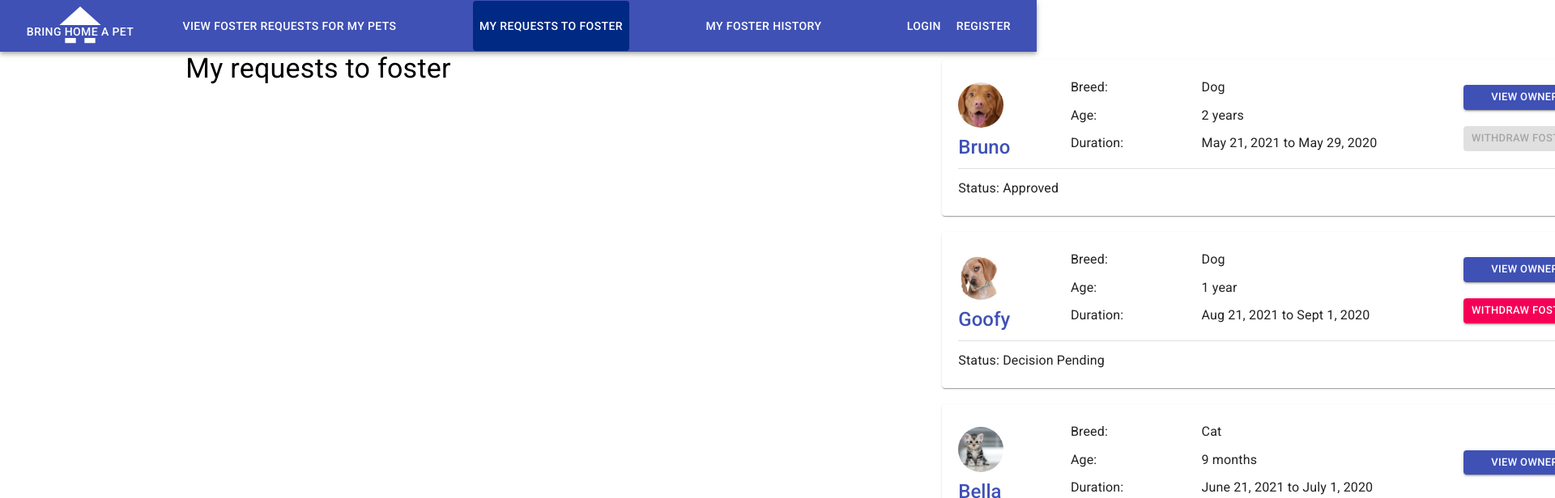
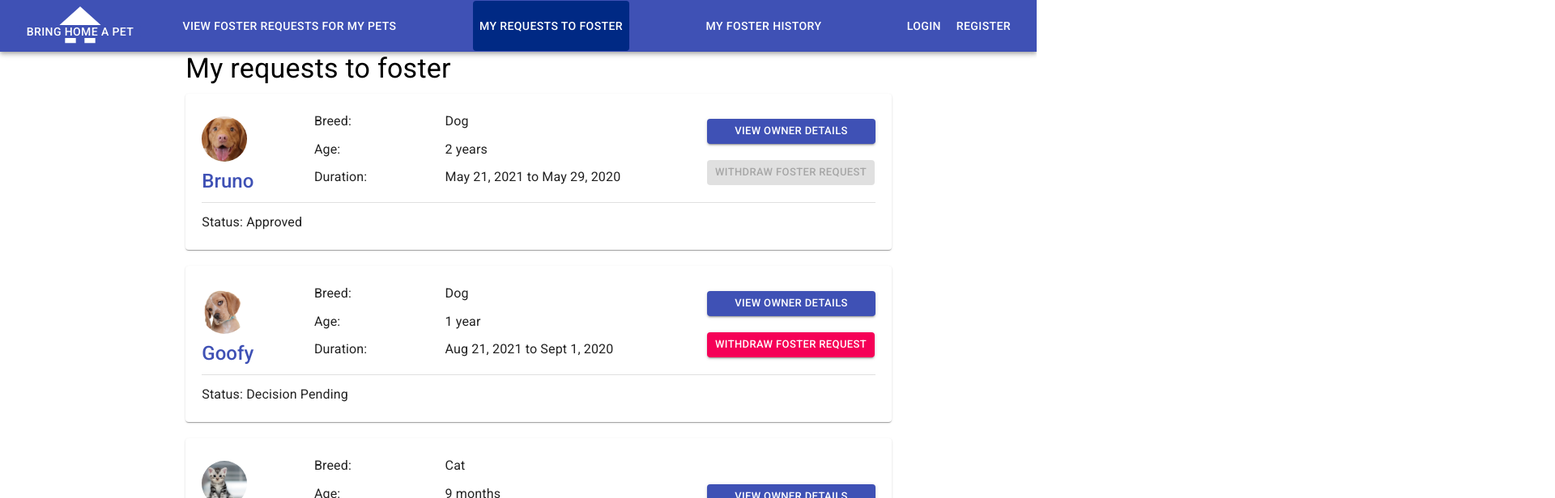
Before and after one commit to vasisht54/Pet-Foster-Frontend, a React (Create React App) app: page /ViewFosterRequest in a window 1280 px wide. Shown: the top 616 px of the page at 81% size, 1920 px wide, since content can reach past the window. Built offline with nearby package versions, Linux system fonts and the light colour scheme.

Commit message:
Made a new header component

```diff
--- a/src/FosterHistory/index.js
+++ b/src/FosterHistory/index.js
@@ -13,11 +13,12 @@ import {
 } from "@material-ui/core";
 import ImageAvatar from "./ImageAvatar";
 import { useHistory } from "react-router";
+import Header from '../components/Header';
 
 const useStyles = makeStyles(theme => ({
   paper: {
     width: "90%",
-    margin: "10px",
+    margin: "10px 0 ",
     padding: "20px",
   },
 }));
@@ -36,15 +37,7 @@ const FormRow = props => {
     </Grid>
   );
 };
-const HeadingFormat = props => {
-  return (
-    <Grid container item xs={12}>
-      <Grid item>
-        <Typography variant="h4">{props.value}</Typography>
-      </Grid>
-    </Grid>
-  );
-};
+
 const DialogContent = withStyles(theme => ({
   root: {
     padding: theme.spacing(2),
@@ -95,10 +88,7 @@ const FosterHistory = () => {
       <Grid container>
         <Grid item xs={2} />
         <Grid item xs={9} container direction="column">
-          <HeadingFormat value="My foster history"></HeadingFormat>
-          {/* <Typography variant="h4" style={{ padding: "0 20px" }}>
-          My foster history
-          </Typography> */}
+          <Header value="My foster history"></Header>
           {fosterHistory.map(item => (
             <React.Fragment key={item.id}>
               <Grid container item>
--- a/src/MyFosterRequests/MyFosterRequests.js
+++ b/src/MyFosterRequests/MyFosterRequests.js
@@ -15,11 +15,12 @@ import {
 } from "@material-ui/core";
 import ImageAvatar from "../FosterHistory/ImageAvatar";
 import { useHistory } from "react-router";
+import Header from '../components/Header';
 
 const useStyles = makeStyles({
   paper: {
     width: "90%",
-    margin: "10px",
+    margin: "10px 0 ",
     padding: "20px",
   },
   withdrawBtn: {
@@ -47,16 +48,6 @@ const FormRow = props => {
       </Grid>
       <Grid item>
         <Typography variant="subtitle1">{props.value}</Typography>
-      </Grid>
-    </Grid>
-  );
-};
-
-const HeadingFormat = props => {
-  return (
-    <Grid container item xs={12}>
-      <Grid item>
-        <Typography variant="h4">{props.value}</Typography>
       </Grid>
     </Grid>
   );
@@ -121,10 +112,7 @@ const MyFosterRequests = () => {
       <Grid container>
         <Grid item xs={2} />
         <Grid item xs={9} container direction="column">
-          <HeadingFormat value="My requests to foster"></HeadingFormat>
-          {/* <Typography variant="h5" style={{ align:"center", padding: "0 20px" }}>
-
-          </Typography> */}
+          <Header value="My requests to foster"></Header>
           {pets.map(item => (
             <React.Fragment key={item.id}>
               <Grid container item>
--- a/src/PetListing/CreatePetListing.js
+++ b/src/PetListing/CreatePetListing.js
@@ -11,7 +11,7 @@ import YourInfo from "./YourInfo";
 import PetInfo from "./PetInfo";
 import Confirm from "./ConfirmListing";
 import { SuccessNotification } from "../components/Notification";
-import { Grid } from "@material-ui/core";
+import Header from '../components/Header';
 
 const useStyles = makeStyles(theme => ({
   paper: {
@@ -46,16 +46,6 @@ function getStepContent(step) {
   }
 }
 
-const HeadingFormat = props => {
-  return (
-    <Grid container item xs={12}>
-      <Grid item>
-          <Typography variant="h4">{props.value}</Typography>
-      </Grid>
-    </Grid>
-  );
-};
-
 const CreatePetListing = () => {
   const classes = useStyles();
   const [activeStep, setActiveStep] = React.useState(0);
@@ -84,10 +74,7 @@ const CreatePetListing = () => {
         message="Your pet listing has been created."
         open={openNotification}
       />
-      <HeadingFormat value="List your pet for foster care"></HeadingFormat>
-      {/* <Typography variant="h4" style={{ padding: "0 20px" }}>
-        List your pet for foster care
-      </Typography> */}
+      <Header value="List your pet for foster care"></Header>
       <div className={classes.root}>
         <Stepper activeStep={activeStep}>
           {steps.map((label, index) => {
--- a/src/PetListing/ViewFosterRequestForMyPet.js
+++ b/src/PetListing/ViewFosterRequestForMyPet.js
@@ -1,7 +1,7 @@
 import React from "react";
 import { makeStyles } from "@material-ui/core/styles";
 import Button from "@material-ui/core/Button";
-import Typography from "@material-ui/core/Typography";
+import Header from '../components/Header';
 import Grid from "@material-ui/core/Grid";
 import { Container, Link, Paper } from "@material-ui/core";
 import { useHistory } from "react-router";
@@ -22,7 +22,7 @@ const useStyles = makeStyles({
     width: drawerWidth,
   },
   paper: {
-    margin: "10px",
+    margin: "10px 0 ",
     padding: "20px",
     width: "90%",
   },
@@ -81,16 +81,6 @@ const pets = [
   },
 ];
 
-const HeadingFormat = props => {
-  return (
-    <Grid container item xs={12}>
-      <Grid item>
-        <Typography variant="h4">{props.value}</Typography>
-      </Grid>
-    </Grid>
-  );
-};
-
 export const ViewFosterRequestForMyPet = () => {
   const classes = useStyles();
   const history = useHistory();
@@ -102,10 +92,7 @@ export const ViewFosterRequestForMyPet = () => {
         <Grid item xs={9} container direction="column">
           <div className={classes.Card}></div>
           <div className={classes.heading}>
-            <HeadingFormat value="View requests for my pets"></HeadingFormat>
-            {/* <Typography gutterBottom component="h5" variant="h5" >
-              View requests for my pets
-            </Typography> */}
+            <Header value="View requests for my pets"></Header>
           </div>
           {pets.map(pet => (
             <React.Fragment key={pet.id}>
--- a/src/PetSearch/PetSearch.js
+++ b/src/PetSearch/PetSearch.js
@@ -15,6 +15,8 @@ import { makeStyles, useTheme } from "@material-ui/core/styles";
 
 import { Filters } from "./PetSearchFilters";
 import PetSearchDetails from "./petSearchDetails";
+import Header from '../components/Header';
+
 
 const drawerWidth = 300;
 
@@ -121,16 +123,6 @@ const petsList = [
     duration: "July 15, 2021 to July 28, 2021",
   },
 ];
-
-const HeadingFormat = props => {
-  return (
-    <Grid container item xs={12}>
-      <Grid item>
-          <Typography variant="h4">{props.value}</Typography>
-      </Grid>
-    </Grid>
-  );
-};
 
 function PetSearch() {
   const classes = useStyles();
@@ -258,10 +250,7 @@ function PetSearch() {
           </nav>
           <main className={classes.content}>
             <div className={classes.heading}>
-              <HeadingFormat value="Foster a pet"></HeadingFormat>
-              {/* <Typography gutterBottom variant="h5" component="h5">
-                Foster a Pet
-              </Typography> */}
+              <Header value="Foster a pet"></Header>
             </div>
             <Grid container spacing={1}>
               <Grid container item xs={12} spacing={3}>
--- /dev/null
+++ b/src/components/Header.js
@@ -0,0 +1,11 @@
+import {
+    Typography,
+  } from "@material-ui/core";
+
+ export default function HeadingFormat(props) {
+    return (
+        <div>
+            <Typography variant="h4">{props.value}</Typography>
+        </div>
+    );
+};
```
